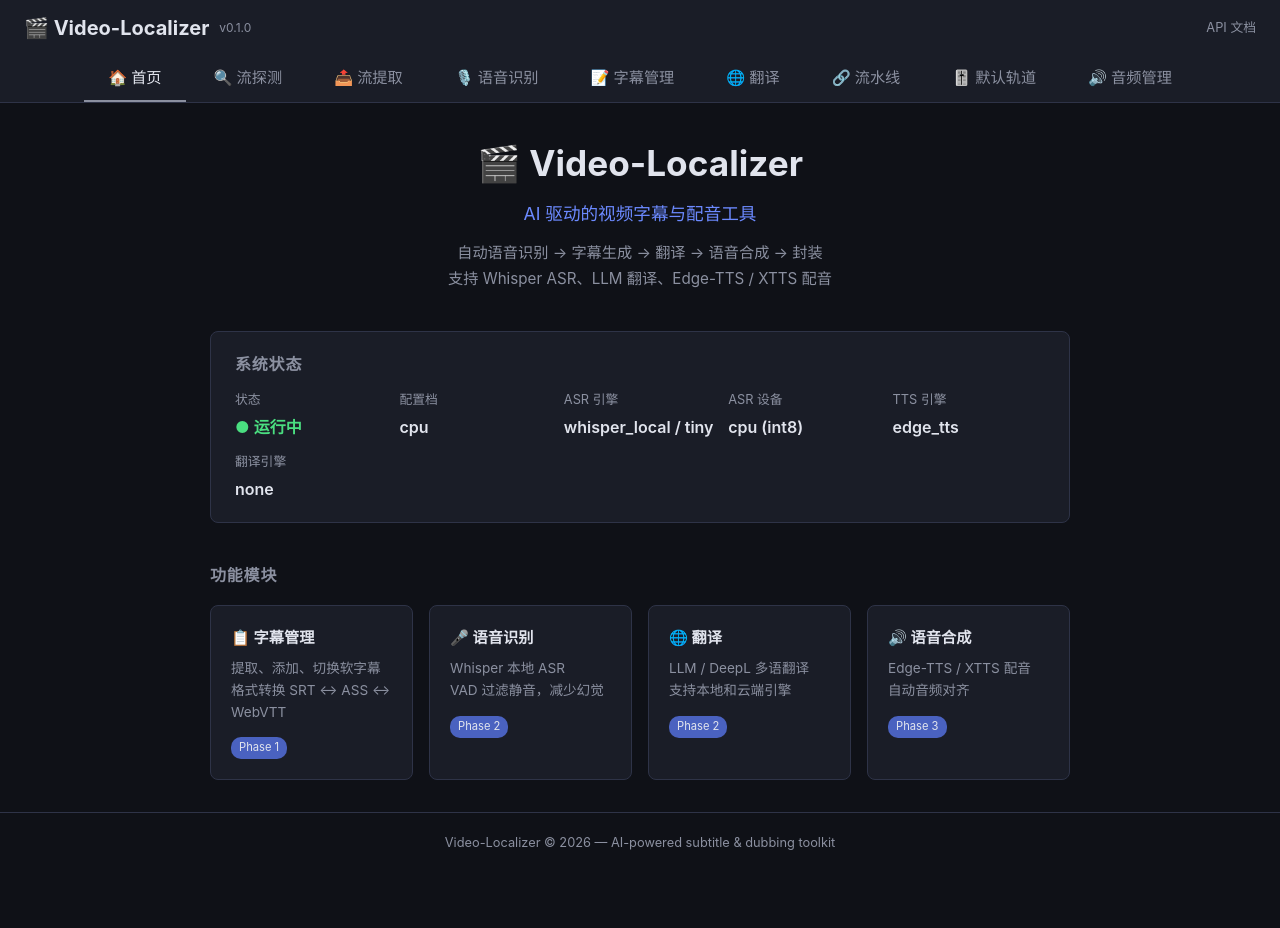
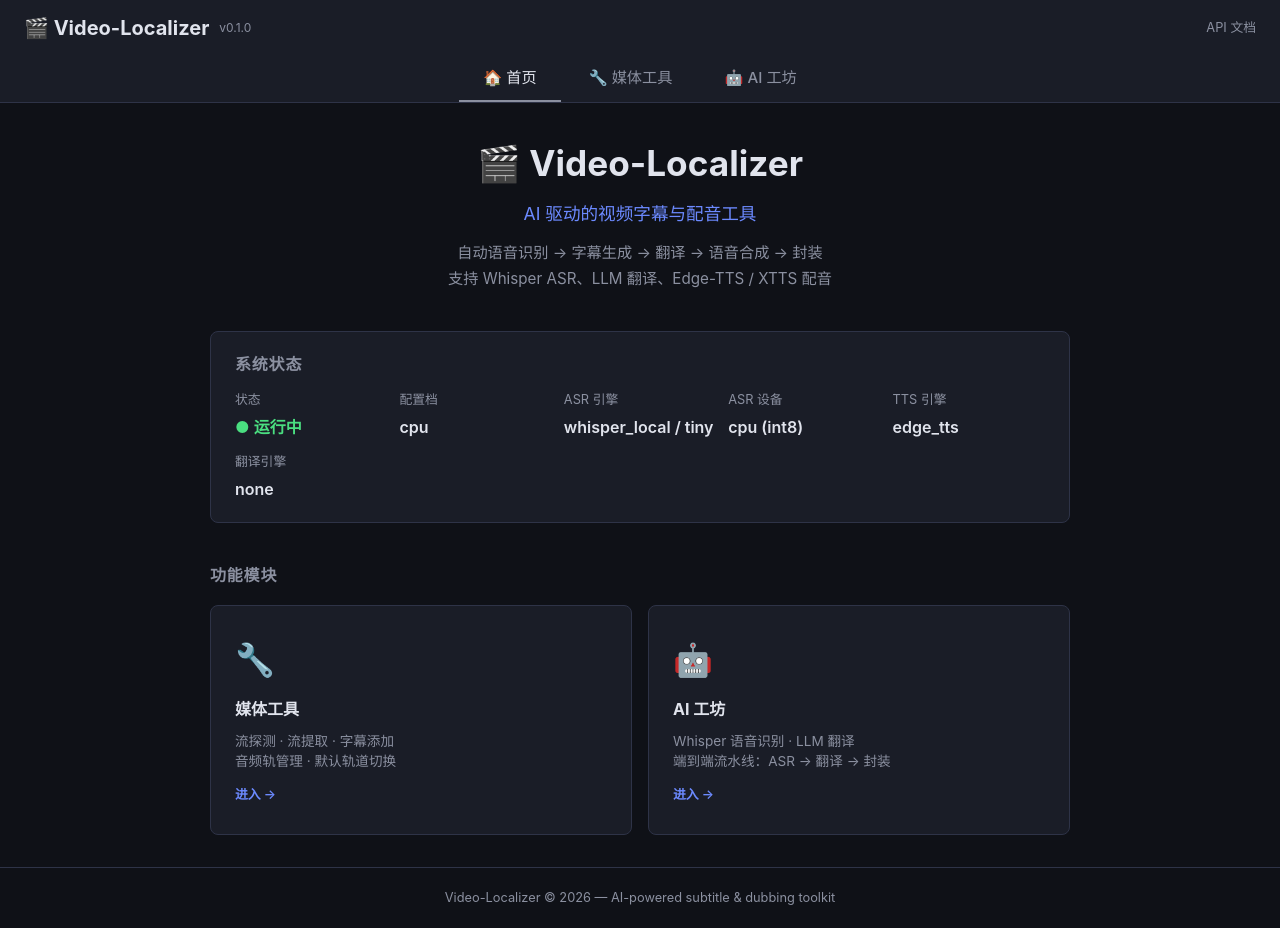
Before and after one commit to kigyiOhw/video-localizer, a FastAPI app: page / in a window 1280 px wide. Before the commit the page ends 850 px from the top, so only its background shows below. Run offline with FastAPI, Linux system fonts and the light colour scheme; parts of the project's set-up code (start-up, migrations or seed data) failed here and were passed over.

Commit message:
feat: restructure homepage as hub with tools and AI workshop
Replace card grid with two hub cards (Media Tools / AI Workshop) linking
to grouped sub-pages. Navigation tabs consolidated to two top-level groups
with sub-page highlighting mapped to parent tab.

Co-Authored-By: Claude Opus 4.8 <noreply@anthropic.com>

```diff
--- a/web/static/css/style.css
+++ b/web/static/css/style.css
@@ -688,6 +688,58 @@ body {
     font-size: 0.9rem;
 }
 
+/* ---- Hub Cards ---- */
+
+.hub-grid {
+    display: grid;
+    grid-template-columns: repeat(auto-fit, minmax(240px, 1fr));
+    gap: 16px;
+}
+
+.hub-card {
+    display: flex;
+    flex-direction: column;
+    align-items: flex-start;
+    background: var(--surface);
+    border: 1px solid var(--border);
+    border-radius: var(--radius);
+    padding: 28px 24px;
+    text-decoration: none;
+    color: var(--text);
+    transition: border-color 0.15s, background 0.15s, transform 0.15s;
+}
+
+.hub-card:hover {
+    border-color: var(--accent);
+    background: var(--surface-hover);
+    transform: translateY(-2px);
+}
+
+.hub-icon {
+    font-size: 2rem;
+    margin-bottom: 12px;
+}
+
+.hub-card h3 {
+    font-size: 1rem;
+    margin-bottom: 8px;
+    color: var(--text);
+}
+
+.hub-card p {
+    font-size: 0.85rem;
+    color: var(--text-dim);
+    line-height: 1.5;
+    margin-bottom: 14px;
+    flex: 1;
+}
+
+.hub-arrow {
+    font-size: 0.8rem;
+    color: var(--accent);
+    font-weight: 600;
+}
+
 /* ---- Footer ---- */
 
 .footer {
--- a/web/templates/base.html
+++ b/web/templates/base.html
@@ -17,14 +17,8 @@
         </div>
         <div class="nav-tabs">
             <a href="/" class="nav-tab" data-page="home">🏠 首页</a>
-            <a href="/probe" class="nav-tab" data-page="probe">🔍 流探测</a>
-            <a href="/extract" class="nav-tab" data-page="extract">📤 流提取</a>
-            <a href="/asr" class="nav-tab" data-page="asr">🎙️ 语音识别</a>
-            <a href="/subtitle" class="nav-tab" data-page="subtitle">📝 字幕管理</a>
-            <a href="/translate" class="nav-tab" data-page="translate">🌐 翻译</a>
-            <a href="/pipeline" class="nav-tab" data-page="pipeline">🔗 流水线</a>
-            <a href="/track" class="nav-tab" data-page="track">🎚️ 默认轨道</a>
-            <a href="/audio" class="nav-tab" data-page="audio">🔊 音频管理</a>
+            <a href="/tools" class="nav-tab" data-page="tools">🔧 媒体工具</a>
+            <a href="/workshop" class="nav-tab" data-page="workshop">🤖 AI 工坊</a>
         </div>
     </nav>
 
@@ -37,15 +31,20 @@
     </footer>
 
     <script>
-    // 根据当前路径高亮导航标签
+    // 根据当前路径高亮导航标签（子页面高亮父级 tab）
     (function() {
         var path = window.location.pathname;
+        // 子页面 → 父级 tab 映射
+        var childToParent = {
+            '/probe': 'tools', '/extract': 'tools', '/subtitle': 'tools',
+            '/track': 'tools', '/audio': 'tools',
+            '/asr': 'workshop', '/translate': 'workshop', '/pipeline': 'workshop',
+        };
+        var activePage = childToParent[path] || path.replace(/^\//, '') || 'home';
+        if (activePage === '') activePage = 'home';
         var tabs = document.querySelectorAll('.nav-tab');
         tabs.forEach(function(tab) {
-            var page = tab.getAttribute('data-page');
-            if (page === 'home' && (path === '/' || path === '')) {
-                tab.classList.add('active');
-            } else if (page !== 'home' && path.startsWith('/' + page)) {
+            if (tab.getAttribute('data-page') === activePage) {
                 tab.classList.add('active');
             }
         });
--- a/web/templates/index.html
+++ b/web/templates/index.html
@@ -23,27 +23,19 @@
 
 <section class="features">
     <h2>功能模块</h2>
-    <div class="card-grid">
-        <div class="card">
-            <h3>📋 字幕管理</h3>
-            <p>提取、添加、切换软字幕<br>格式转换 SRT ↔ ASS ↔ WebVTT</p>
-            <span class="badge">Phase 1</span>
-        </div>
-        <div class="card">
-            <h3>🎤 语音识别</h3>
-            <p>Whisper 本地 ASR<br>VAD 过滤静音，减少幻觉</p>
-            <span class="badge">Phase 2</span>
-        </div>
-        <div class="card">
-            <h3>🌐 翻译</h3>
-            <p>LLM / DeepL 多语翻译<br>支持本地和云端引擎</p>
-            <span class="badge">Phase 2</span>
-        </div>
-        <div class="card">
-            <h3>🔊 语音合成</h3>
-            <p>Edge-TTS / XTTS 配音<br>自动音频对齐</p>
-            <span class="badge">Phase 3</span>
-        </div>
+    <div class="hub-grid">
+        <a href="/tools" class="hub-card">
+            <span class="hub-icon">🔧</span>
+            <h3>媒体工具</h3>
+            <p>流探测 · 流提取 · 字幕添加<br>音频轨管理 · 默认轨道切换</p>
+            <span class="hub-arrow">进入 →</span>
+        </a>
+        <a href="/workshop" class="hub-card">
+            <span class="hub-icon">🤖</span>
+            <h3>AI 工坊</h3>
+            <p>Whisper 语音识别 · LLM 翻译<br>端到端流水线：ASR → 翻译 → 封装</p>
+            <span class="hub-arrow">进入 →</span>
+        </a>
     </div>
 </section>
 {% endblock %}
```
